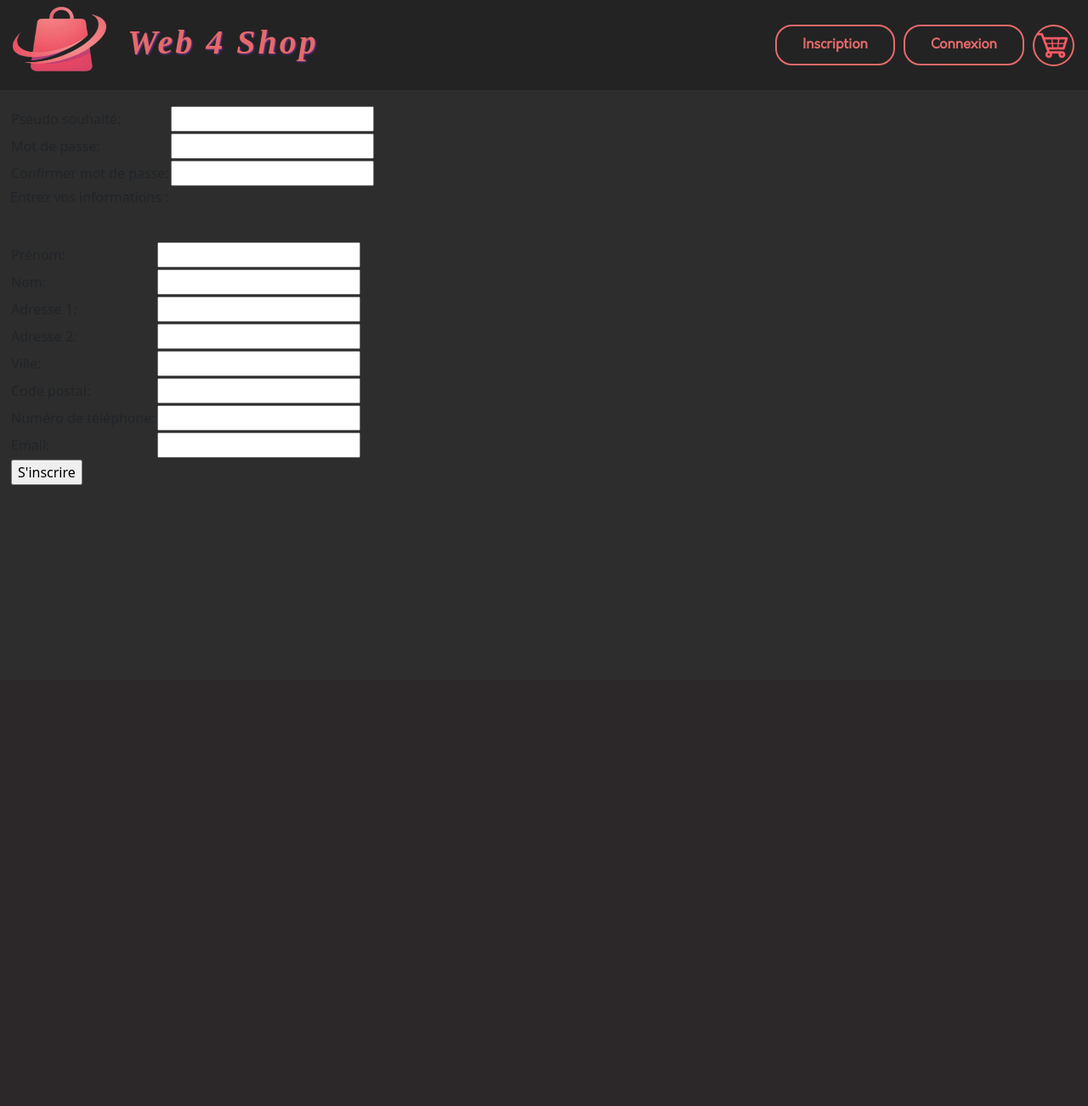
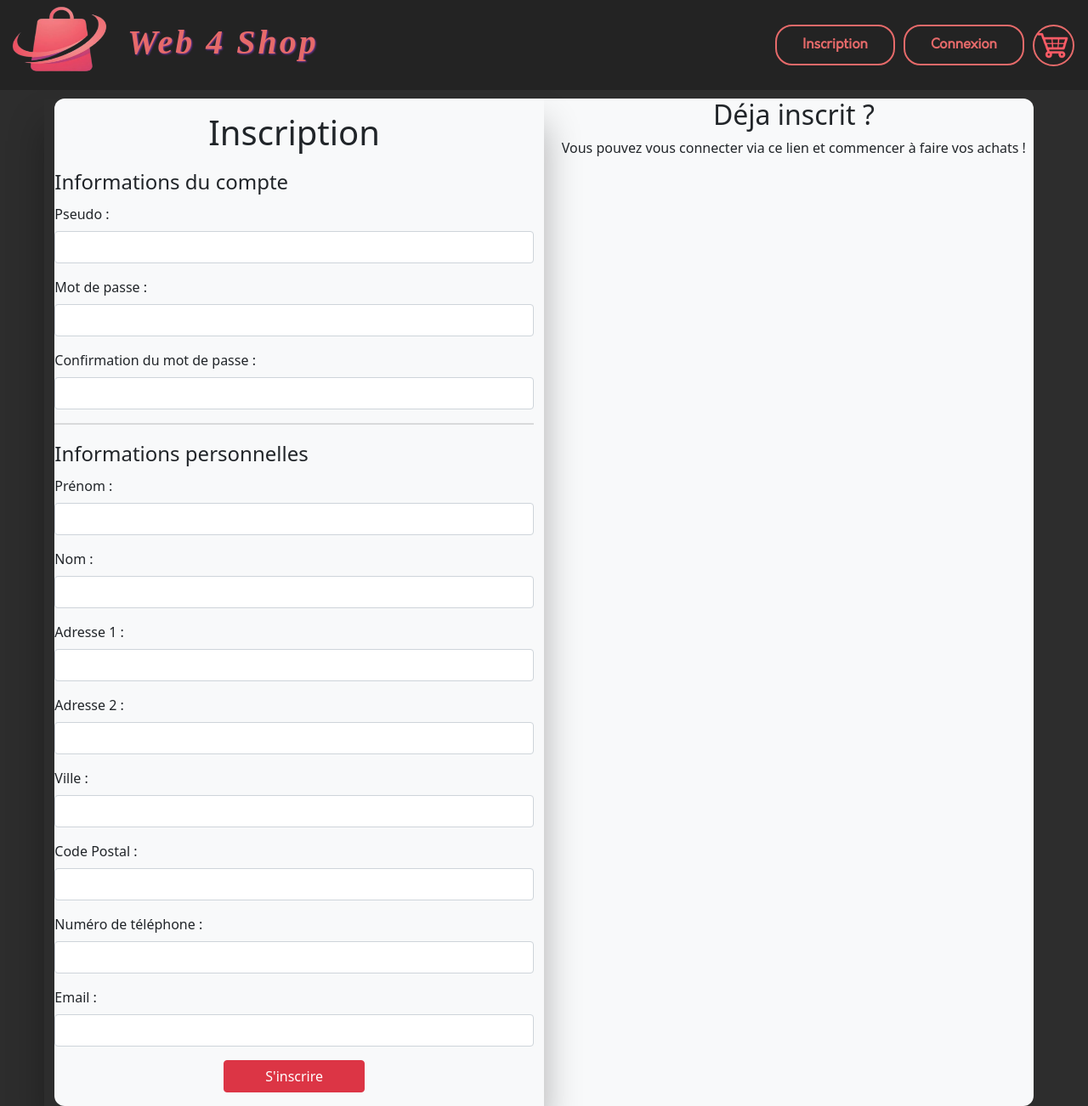
Before and after one commit to clarabeal/site_e_commerce, a PHP site: template Vue/vueInscription.php in a window 1280 px wide. Shown: the whole page at 85% size. Before the commit the page ends 571 px from the top, so only its background shows below. Run offline with PHP 8.4, Linux system fonts and the light colour scheme; the template is opened without the code that fills it, so the values that code supplies are empty.

Commit message:
final v 08/01

```diff
--- a/Controleur/routeur.php
+++ b/Controleur/routeur.php
@@ -99,7 +99,6 @@ class Routeur {
 
                 if($this->ctrlInscription->ctrlCheckAvaibilityPseudo($pseudo)){ //Si le pseudo et l'adresse mail sont disponibles on peut créer le compte
                   if($this->ctrlInscription->ctrlCheckAvaibilityEmail($email)){
-                    header('Location:index.php');
                     $hashMdpInscription=sha1($this->getParametre($_POST,'mdpInscription'));
                     $prenom=$this->getParametre($_POST,'prenomClient');
                     $nom=$this->getParametre($_POST,'nomClient');
@@ -112,6 +111,7 @@ class Routeur {
                     $this->ctrlInscription->ctrlRegister($prenom,$nom,$add1,$add2,$ville,$cp,$numTel,$email,$pseudo,$hashMdpInscription);
                     $_SESSION['logged']=true; //Une fois enregistré on connecte l'utilisateur
                     $_SESSION['pseudo']=$pseudo;
+                    header('Location:index.php');
                   }
                   else{
                     throw new Exception("Email déjà utilisé");
--- a/Vue/vueConnexion.php
+++ b/Vue/vueConnexion.php
@@ -1,10 +1,10 @@
-<?php $this->titre='WEB 4 SHOP : Connexion' ?>
+<?php $this->titre='WEB 4 SHOP : Connexion'; ?>
 
 <form action="index.php?action=connexion" method="POST">
     <table>
         <tr><td>Pseudo:</td><td><input type="text" name="pseudoConnexion"></td></tr>
         <tr><td>Mot de passe:</td><td><input type="password" name="mdpConnexion"></td></tr>
         <br/>
-        <tr><td><input class="button" type="submit" name="validerConnexion" value="Se connecter">
+      <tr><td><input class="button" type="submit" name="validerConnexion" value="Se connecter"></td></tr>
     </table>
 </form>
--- a/Vue/vueInscription.php
+++ b/Vue/vueInscription.php
@@ -1,6 +1,6 @@
-<?php $this->titre='WEB 4 SHOP : Inscription' ?>
+<?php $this->titre='WEB 4 SHOP : Inscription'; ?>
 
-<form action="index.php?action=inscription" method="POST">
+<!--<form action="index.php?action=inscription" method="POST">
     <table>
         <tr><td>Pseudo souhaité:</td><td><input type="text" name="pseudoInscription" required></td></tr>
         <tr><td>Mot de passe:</td><td><input type="password" name="mdpInscription" required></td></tr>
@@ -20,6 +20,97 @@
         <tr><td>Numéro de téléphone:</td><td><input type="text" name="numTelClient" required></td></tr>
         <tr><td>Email:</td><td><input type="text" name="emailClient" required></td></tr>
         <br/>
-        <tr><td><input class="button" type="submit" name="validerInscription" value="S'inscrire"><tr><td>
+      <tr><td><input class="button" type="submit" name="validerInscription" value="S'inscrire"><td<tr>
     </table>
-</form>
+</form>-->
+<div class="col-11 bg-light mx-auto mt-3" style="border-radius: 12px;">
+  <div class="row">
+        <div class="col vert-sep">
+          <!--<form action="index.php?action=inscription" method="POST">
+            <table>
+                <tr><td>Pseudo souhaité:</td><td><input type="text" name="pseudoInscription" required></td></tr>
+                <tr><td>Mot de passe:</td><td><input type="password" name="mdpInscription" required></td></tr>
+                <tr><td>Confirmer mot de passe:</td><td><input type="password" name="confirmerMdpInscription" required></td></tr>
+                <br/>
+            </table>
+
+            <p>Entrez vos informations :</p>
+
+            <table>
+                <tr><td>Prénom:</td><td><input type="text" name="prenomClient" required></td></tr>
+                <tr><td>Nom:</td><td><input type="text" name="nomClient" required></td></tr>
+                <tr><td>Adresse 1:</td><td><input type="text" name="add1Client" required></td></tr>
+                <tr><td>Adresse 2:</td><td><input type="text" name="add2Client" required></td></tr>
+                <tr><td>Ville:</td><td><input type="text" name="villeClient" required></td></tr>
+                <tr><td>Code postal:</td><td><input type="text" name="cpClient" required></td></tr>
+                <tr><td>Numéro de téléphone:</td><td><input type="text" name="numTelClient" required></td></tr>
+                <tr><td>Email:</td><td><input type="text" name="emailClient" required></td></tr>
+                <br/>
+              <tr><td><input class="button" type="submit" name="validerInscription" value="S'inscrire"></td></tr>
+            </table>
+        </form>-->
+          <form action="index.php?action=inscription" method="POST">
+            <h1 class="text-center my-3">Inscription</h1>
+            <legend>Informations du compte</legend>
+            <div class="mb-3">
+              <label for="pseudo" class="form-label">Pseudo :</label>
+              <input type="text" class="form-control" name="pseudoInscription" required>
+            </div>
+            <div class="mb-3">
+              <label for="motdepasse" class="form-label">Mot de passe :</label>
+              <input type="password" class="form-control" name="mdpInscription" required>
+            </div>
+            <div class="mb-3">
+              <label for="confirmMotdepasse" class="form-label">Confirmation du mot de passe :</label>
+              <input type="password" class="form-control" name="confirmerMdpInscription" required>
+            </div>
+            <hr style="border: 1px solid gray;"/>
+            <legend>Informations personnelles</legend>
+            <div class="mb-3">
+              <label for="prenom" class="form-label">Prénom :</label>
+              <input type="text" class="form-control" name="prenomClient" required>
+            </div>
+            <div class="mb-3">
+              <label for="nom" class="form-label">Nom :</label>
+              <input type="text" class="form-control" name="nomClient" required>
+            </div>
+            <div class="mb-3">
+              <label for="adresse1" class="form-label">Adresse 1 :</label>
+              <input type="text" class="form-control" name="add1Client" required>
+            </div>
+            <div class="mb-3">
+              <label for="adresse2" class="form-label">Adresse 2 :</label>
+              <input type="text" class="form-control" name="add2Client" required>
+            </div>
+            <div class="mb-3">
+              <label for="ville" class="form-label">Ville :</label>
+              <input type="text" class="form-control" name="villeClient" required>
+            </div>
+            <div class="mb-3">
+              <label for="codePostal" class="form-label">Code Postal :</label>
+              <input type="text" class="form-control" name="cpClient" required>
+            </div>
+            <div class="mb-3">
+              <label for="telephone" class="form-label">Numéro de téléphone :</label>
+              <input type="tel" class="form-control" name="numTelClient" required>
+            </div>
+            <div class="mb-3">
+              <label for="emil" class="form-label">Email :</label>
+              <input type="email" class="form-control" name="emailClient" required>
+            </div>
+            <div class="text-center mb-3">
+              <input type="submit" class="button btn btn-danger px-5" name="validerInscription" value="S'inscrire">
+            </div>
+          </form>
+      </div>
+        <div class="col">
+          <div class="row align-items-center">
+            <div class="col text-center">
+              <h2>Déja inscrit ?</h2>
+              <p>Vous pouvez vous connecter via ce lien et commencer
+              à faire vos achats !</p>
+            </div>
+          </div>
+        </div>
+      </div>
+</div>
--- a/Vue/vuePanier.php
+++ b/Vue/vuePanier.php
@@ -1,4 +1,4 @@
-<?php $this->titre='WEB 4 SHOP : Votre Panier' ?>
+<?php $this->titre='WEB 4 SHOP : Votre Panier'; ?>
 
 <?php
 if($_SESSION['logged']){
```
Also changed, not shown: Controleur/controleurAccueil.php (line endings or trailing spaces), Controleur/controleurCaracteristiques.php (line endings or trailing spaces), Controleur/controleurCategorie.php (line endings or trailing spaces), Controleur/controleurConnexion.php (line endings or trailing spaces), Controleur/controleurInscription.php (line endings or trailing spaces), Controleur/controleurPanier.php (line endings or trailing spaces), Modele/categorie.php (line endings or trailing spaces), Modele/connexion.php (line endings or trailing spaces), Modele/inscription.php (line endings or trailing spaces), Modele/modele.php (line endings or trailing spaces), Modele/panier.php (line endings or trailing spaces), Modele/produit.php (line endings or trailing spaces).
